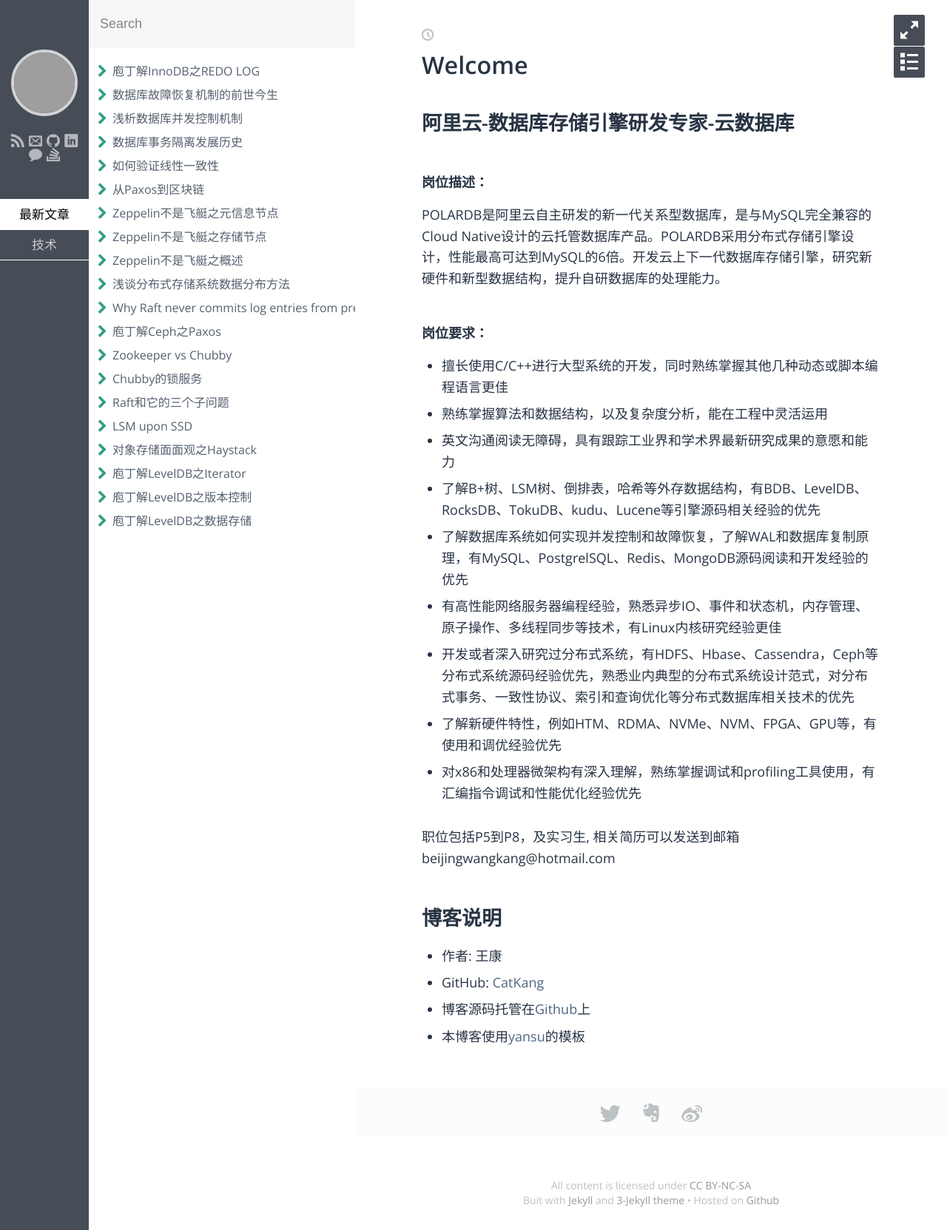
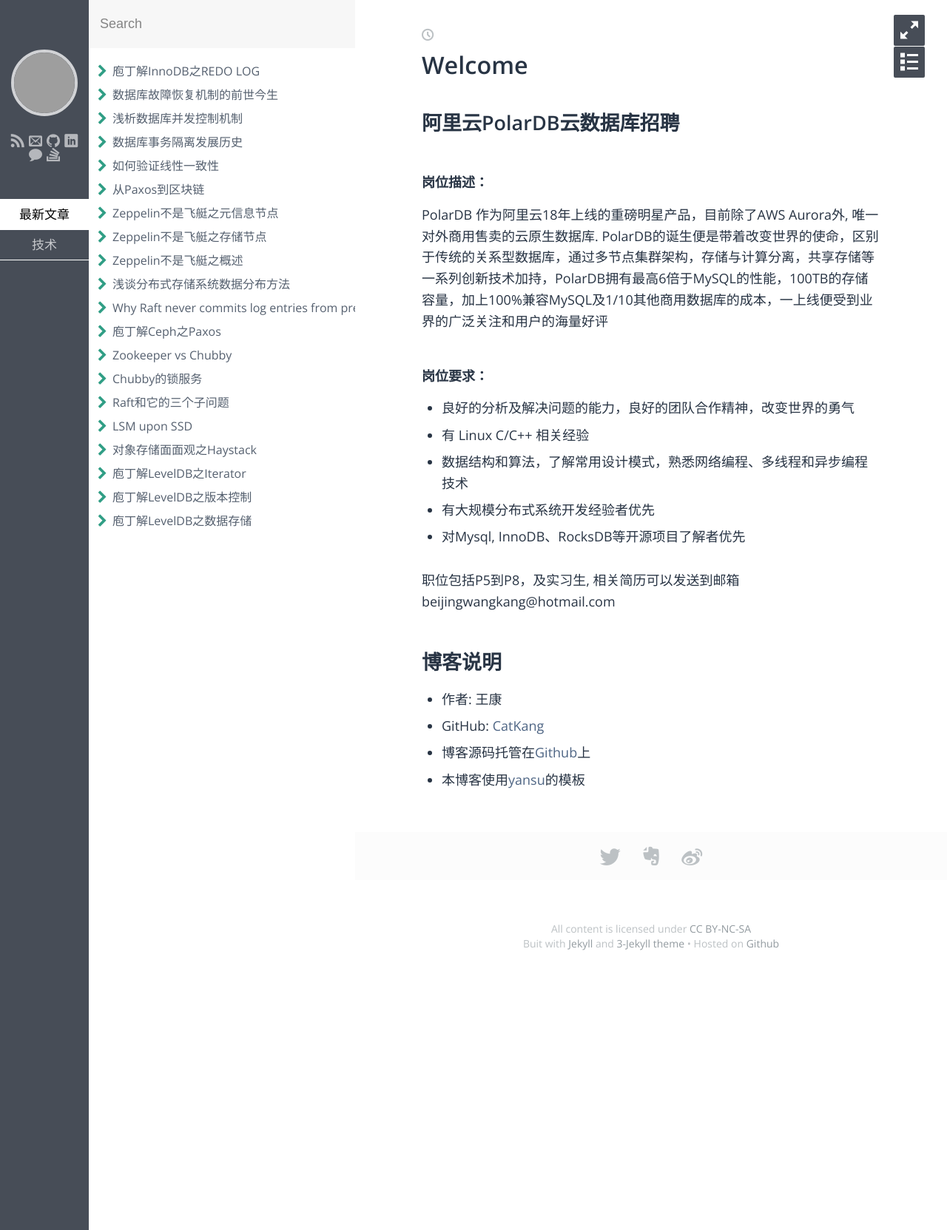
Before and after one commit to CatKang/catkang.github.io, a Jekyll site: the page built from index.md, in a window 1280 px wide. Shown: the whole page at 74% size. Built offline with Jekyll 4.4.1, drawn with Linux system fonts in a browser that asks for light colours; some web fonts are replaced; grey boxes are pictures that could not be loaded.

Commit message:
Update index

```diff
--- a/index.md
+++ b/index.md
@@ -4,23 +4,17 @@ title: Welcome
 ---
 
 
-## 阿里云-数据库存储引擎研发专家-云数据库
+## 阿里云PolarDB云数据库招聘
 
 #### 岗位描述：
-POLARDB是阿里云自主研发的新一代关系型数据库，是与MySQL完全兼容的Cloud Native设计的云托管数据库产品。POLARDB采用分布式存储引擎设计，性能最高可达到MySQL的6倍。开发云上下一代数据库存储引擎，研究新硬件和新型数据结构，提升自研数据库的处理能力。
+PolarDB 作为阿里云18年上线的重磅明星产品，目前除了AWS Aurora外, 唯一对外商用售卖的云原生数据库. PolarDB的诞生便是带着改变世界的使命，区别于传统的关系型数据库，通过多节点集群架构，存储与计算分离，共享存储等一系列创新技术加持，PolarDB拥有最高6倍于MySQL的性能，100TB的存储容量，加上100%兼容MySQL及1/10其他商用数据库的成本，一上线便受到业界的广泛关注和用户的海量好评
 
 #### 岗位要求：
-
-- 擅长使用C/C++进行大型系统的开发，同时熟练掌握其他几种动态或脚本编程语言更佳
-- 熟练掌握算法和数据结构，以及复杂度分析，能在工程中灵活运用
-- 英文沟通阅读无障碍，具有跟踪工业界和学术界最新研究成果的意愿和能力
-- 了解B+树、LSM树、倒排表，哈希等外存数据结构，有BDB、LevelDB、RocksDB、TokuDB、kudu、Lucene等引擎源码相关经验的优先
-- 了解数据库系统如何实现并发控制和故障恢复，了解WAL和数据库复制原理，有MySQL、PostgrelSQL、Redis、MongoDB源码阅读和开发经验的优先
-- 有高性能网络服务器编程经验，熟悉异步IO、事件和状态机，内存管理、原子操作、多线程同步等技术，有Linux内核研究经验更佳
-- 开发或者深入研究过分布式系统，有HDFS、Hbase、Cassendra，Ceph等分布式系统源码经验优先，熟悉业内典型的分布式系统设计范式，对分布式事务、一致性协议、索引和查询优化等分布式数据库相关技术的优先
-- 了解新硬件特性，例如HTM、RDMA、NVMe、NVM、FPGA、GPU等，有使用和调优经验优先
-- 对x86和处理器微架构有深入理解，熟练掌握调试和profiling工具使用，有汇编指令调试和性能优化经验优先
-
+- 良好的分析及解决问题的能力，良好的团队合作精神，改变世界的勇气
+- 有 Linux C/C++ 相关经验
+- 数据结构和算法，了解常用设计模式，熟悉网络编程、多线程和异步编程技术
+- 有大规模分布式系统开发经验者优先
+- 对Mysql, InnoDB、RocksDB等开源项目了解者优先
 
 
 职位包括P5到P8，及实习生, 相关简历可以发送到邮箱 beijingwangkang@hotmail.com
```
